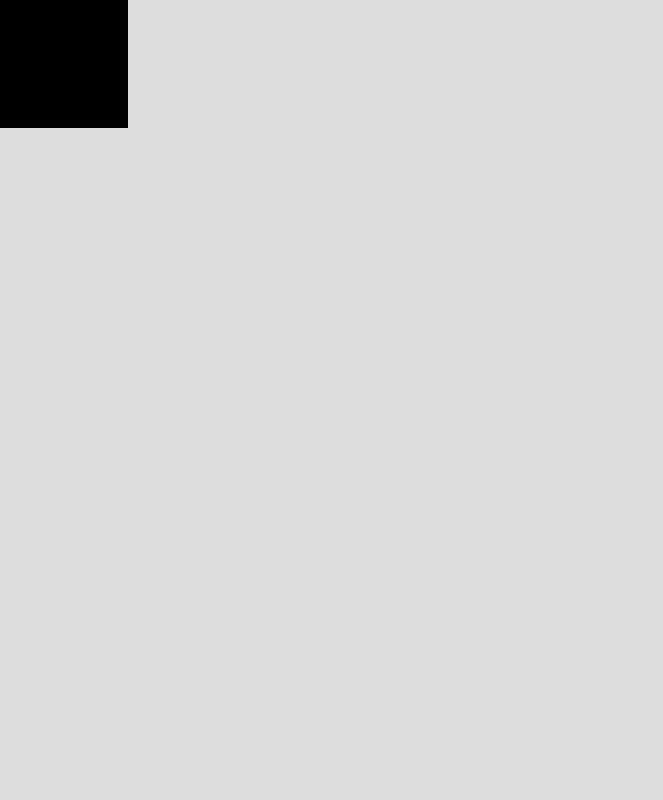
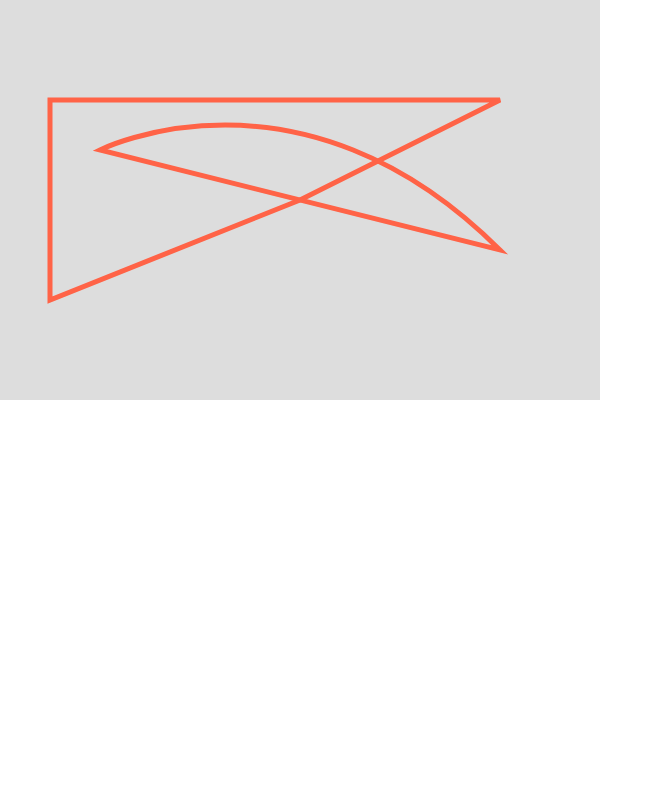
Before and after one commit to minhanPark/svg-example, a plain HTML site: page index.html in a window 1280 px wide. Shown: the top 800 px of the page, without its empty margins (0-663 px from the left). Drawn offline with Linux system fonts and the light colour scheme.

Commit message:
기본모양 처리

```diff
--- a/index.html
+++ b/index.html
@@ -9,14 +9,22 @@
       body {
         margin: 0;
       }
-      svg {
+      .shapes {
+        width: 600px;
+        height: 400px;
         background: #ddd;
+      }
+      path {
+        stroke: tomato;
+        stroke-width: 5;
+        fill: transparent;
       }
     </style>
   </head>
   <body>
-    <svg viewBox="0 0 1000 1000">
-      <rect x="0" y="0" width="100" height="100"></rect>
+    <svg class="shapes">
+      <path d="M 300 200 L 500 100 H 50 V 300 Z"></path>
+      <path d="M 100 150 C 100 150, 300 50, 500 250 Z"></path>
     </svg>
   </body>
 </html>
```
Also changed, not shown: 1 other file.
